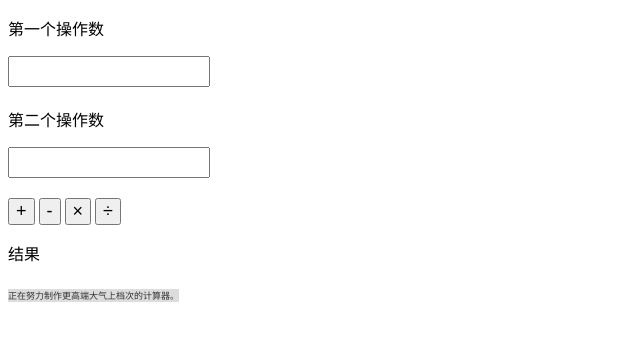
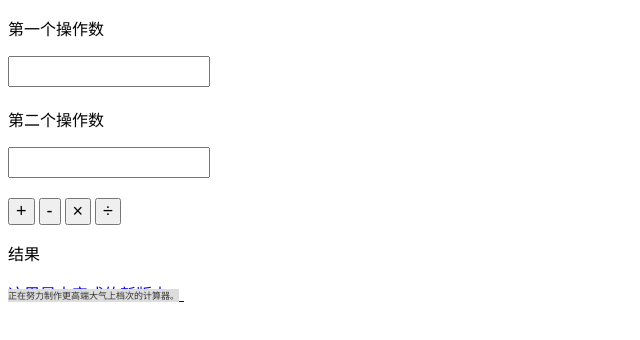
Before and after one commit to zkingri/JiSuanQi2, a plain HTML site: page index.html in a window 1280 px wide. Shown: the full height of the page, 0-640 px from the left. Drawn offline with Linux system fonts and the light colour scheme.

Commit message:
Update index.html

```diff
--- a/index.html
+++ b/index.html
@@ -17,6 +17,7 @@
     <p>结果</p>
     <p id="c"></p>
     <p style="color:#333333;background-color:#dddddd;font-size: 9px;text-align: center;position: fixed;top:280px;">正在努力制作更高端大气上档次的计算器。</p>
+    <a href="http://zkingri.github.io/JiSuanQi2">这里是未完成的新版本。</a>
     <script>
         function jia()
         {
```
